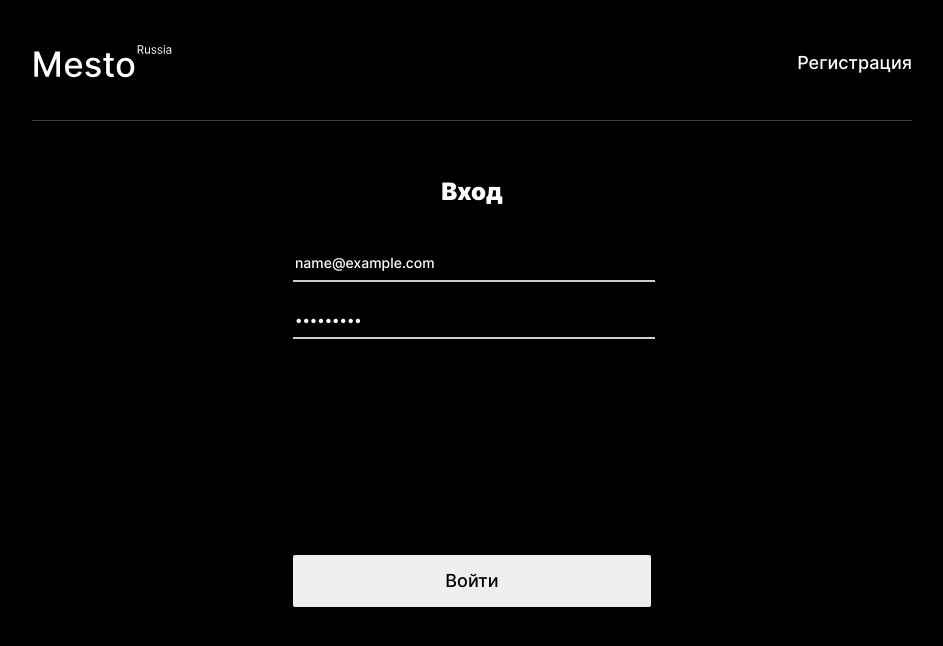
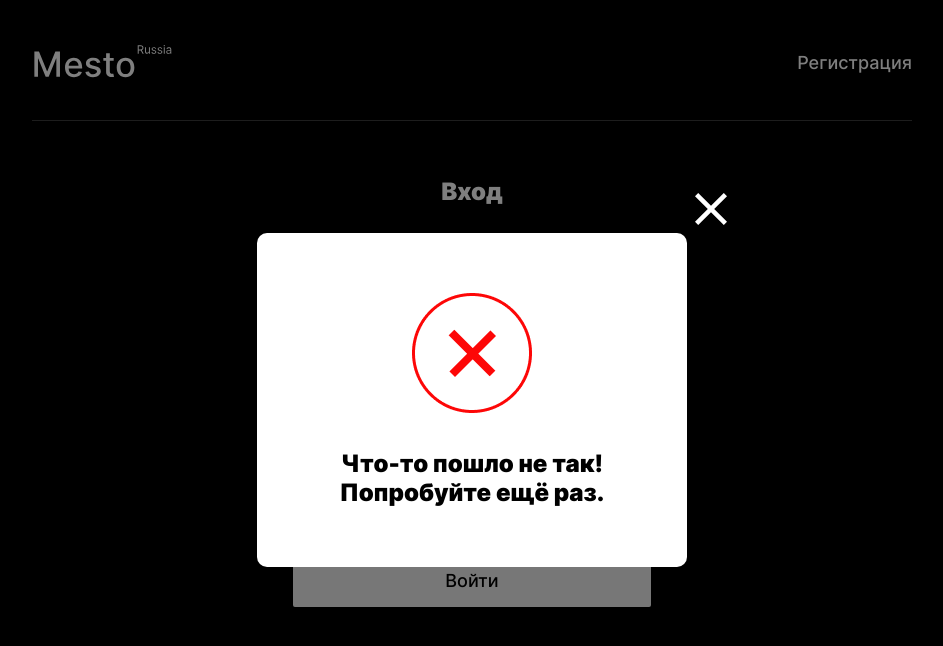
Before and after one commit to jsapro/react-mesto-auth, a React (Create React App) app: page /sign-in in a window 1280 px wide. Both pictures are taken after typing "name@example.com", "Sample123" into the empty fields and a click on the button "Войти". Shown: the top 646 px of the page, without its empty margins (168-1111 px from the left). Built offline with nearby package versions, Linux system fonts and the light colour scheme; no server answers.

Commit message:
add success and fail popups after auth

```diff
--- a/src/components/App.jsx
+++ b/src/components/App.jsx
@@ -15,34 +15,27 @@ import PopupWithSubmit from "./PopupWithSubmit";
 import Register from "./Register";
 import Login from "./Login";
 import ProtectedRouteElement from "./ProtectedRoute";
+import InfoTooltip from "./InfoTooltip";
 import Test from "./Test";
 import "../index.css";
+import authSuccessImg from "../images/auth-success.png";
+import authFailImg from "../images/auth-fail.png";
 
 function App() {
   const [selectedCard, setSelectedCard] = useState(null);
-
   const [currentUser, setCurrentUser] = useState({});
-
   const [cards, setCards] = useState([]);
-
   const [isLoading, setIsLoading] = useState(false);
-
   const [isEditProfilePopupOpen, setIsEditProfilePopupOpen] = useState(false);
-
   const [isAddPlacePopupOpen, setIsAddPlacePopupOpen] = useState(false);
-
   const [isEditAvatarPopupOpen, setIsEditAvatarPopupOpen] = useState(false);
-
+  const [isInfoTooltipOpen, setIsInfoTooltipOpen] = useState(false);
   const [isSubmitPopupOpen, setIsSubmitPopupOpen] = useState(false);
-
   const [cardIdToDelete, setCardIdToDelete] = useState("");
-
   const [loggedIn, setLoggedIn] = useState(false);
-
-  const [userData, setUserData] = useState("");
-
+  const [userData, setUserData] = useState({});
   const [userPassword, setUserPassword] = useState("");
-
+  const [authResultPopupData, setAuthResultPopupData] = useState({});
   const navigate = useNavigate();
 
   useEffect(() => {
@@ -137,6 +130,7 @@ function App() {
     setIsAddPlacePopupOpen(false);
     setIsSubmitPopupOpen(false);
     setSelectedCard(null);
+    setIsInfoTooltipOpen(false);
   }
 
   const handleupdateUser = ({ name, about }) => {
@@ -181,10 +175,22 @@ function App() {
       .then(({ data }) => {
         if (data?.email) {
           setUserData(data);
+          setIsInfoTooltipOpen(true);
+          setAuthResultPopupData({
+            text: "Вы успешно зарегистрировались!",
+            img: authSuccessImg,
+          });
           navigate("/sign-in", { replace: true });
         }
       })
-      .catch((err) => console.log(err));
+      .catch((err) => {
+        setIsInfoTooltipOpen(true);
+        setAuthResultPopupData({
+          text: "Что-то пошло не так! Попробуйте ещё раз.",
+          img: authFailImg,
+        });
+        console.log(err);
+      });
   };
 
   const handleLoginSubmit = (formValue) => {
@@ -193,18 +199,25 @@ function App() {
       .then((data) => {
         if (data?.token) {
           localStorage.setItem("jwt", data.token);
-          setUserData(formValue)
+          setUserData(formValue);
           setLoggedIn(true);
           navigate("/", { replace: true });
         }
       })
-      .catch((err) => console.log(err));
+      .catch((err) => {
+        setIsInfoTooltipOpen(true);
+        setAuthResultPopupData({
+          text: "Что-то пошло не так! Попробуйте ещё раз.",
+          img: authFailImg,
+        });
+        console.log(err);
+      });
   };
 
   const handleSignOut = () => {
     setLoggedIn(false);
     localStorage.removeItem("jwt");
-    navigate("/sign-in", {replace: true});
+    navigate("/sign-in", { replace: true });
   };
 
   return (
@@ -291,6 +304,11 @@ function App() {
           onUpdateAvatar={handleUpdateAvatar}
           isLoading={isLoading}
         />
+        <InfoTooltip
+          isOpen={isInfoTooltipOpen}
+          closeInfoTooltip={closeAllPopups}
+          authResultPopupData={authResultPopupData}
+        />
         {loggedIn && <Footer />}
       </div>
     </CurrentUserContext.Provider>
--- a/src/components/AuthForm.jsx
+++ b/src/components/AuthForm.jsx
@@ -25,7 +25,7 @@ const AuthForm = ({
     setFormValue({
       ...formValue,
       [name]: value,
-    })
+    });
   };
 
   const handleFormSubmit = (e) => {
--- a/src/components/InfoTooltip.jsx
+++ b/src/components/InfoTooltip.jsx
@@ -1,13 +1,20 @@
-import React from "react";
+import React, { useState } from "react";
 
-const InfoTooltip = (props) => {
-  // console.log("InfoTooltip");
+const InfoTooltip = ({ isOpen, authResultPopupData, closeInfoTooltip }) => {
   return (
-    <section className={`popup ${true ? "popup_opened" : null}`}>
+    <section className={`popup ${isOpen ? "popup_opened" : null}`}>
       <div className="popup__container">
-        <img className="popup__auth-img" src={props.img} alt={`иконка ${props.children}`} />
-        <p className="popup__auth-message">{props.children}</p>
-        <button className="popup__close-btn" type="button" onClick={() => {}} />
+        <img
+          className="popup__auth-img"
+          src={authResultPopupData.img}
+          alt={`иконка ${authResultPopupData.text}`}
+        />
+        <p className="popup__auth-message">{authResultPopupData.text}</p>
+        <button
+          className="popup__close-btn"
+          type="button"
+          onClick={closeInfoTooltip}
+        />
       </div>
     </section>
   );
--- a/src/components/Login.jsx
+++ b/src/components/Login.jsx
@@ -1,26 +1,8 @@
 import React from "react";
 import AuthForm from "./AuthForm";
-import InfoTooltip from "./InfoTooltip";
-import authSuccessImg from "../images/auth-success.png";
-import authFailImg from "../images/auth-fail.png";
 
 const Login = (props) => {
-  // console.log("Login");
-  return (
-    <>
-      <AuthForm formName="Вход" buttonText="Войти" {...props} />
-      {0 && (
-        <InfoTooltip img={authSuccessImg}>
-          Вы успешно зарегистрировались!
-        </InfoTooltip>
-      )}
-      {0 && (
-        <InfoTooltip img={authFailImg}>
-          Что-то пошло не так! Попробуйте ещё раз.
-        </InfoTooltip>
-      )}
-    </>
-  );
+  return <AuthForm formName="Вход" buttonText="Войти" {...props} />;
 };
 
 export default Login;
--- a/src/components/Register.jsx
+++ b/src/components/Register.jsx
@@ -2,7 +2,6 @@ import React from "react";
 import AuthForm from "./AuthForm";
 
 const Register = (props) => {
-  console.log("Register");
   return (
     <AuthForm
       formName="Регистрация"
--- a/src/utils/auth-api.js
+++ b/src/utils/auth-api.js
@@ -53,5 +53,4 @@ export const checkToken = (jwt) => {
     .then(({data}) => {
       return data;
     })
-    .catch((err) => console.log(err));
 };
```
